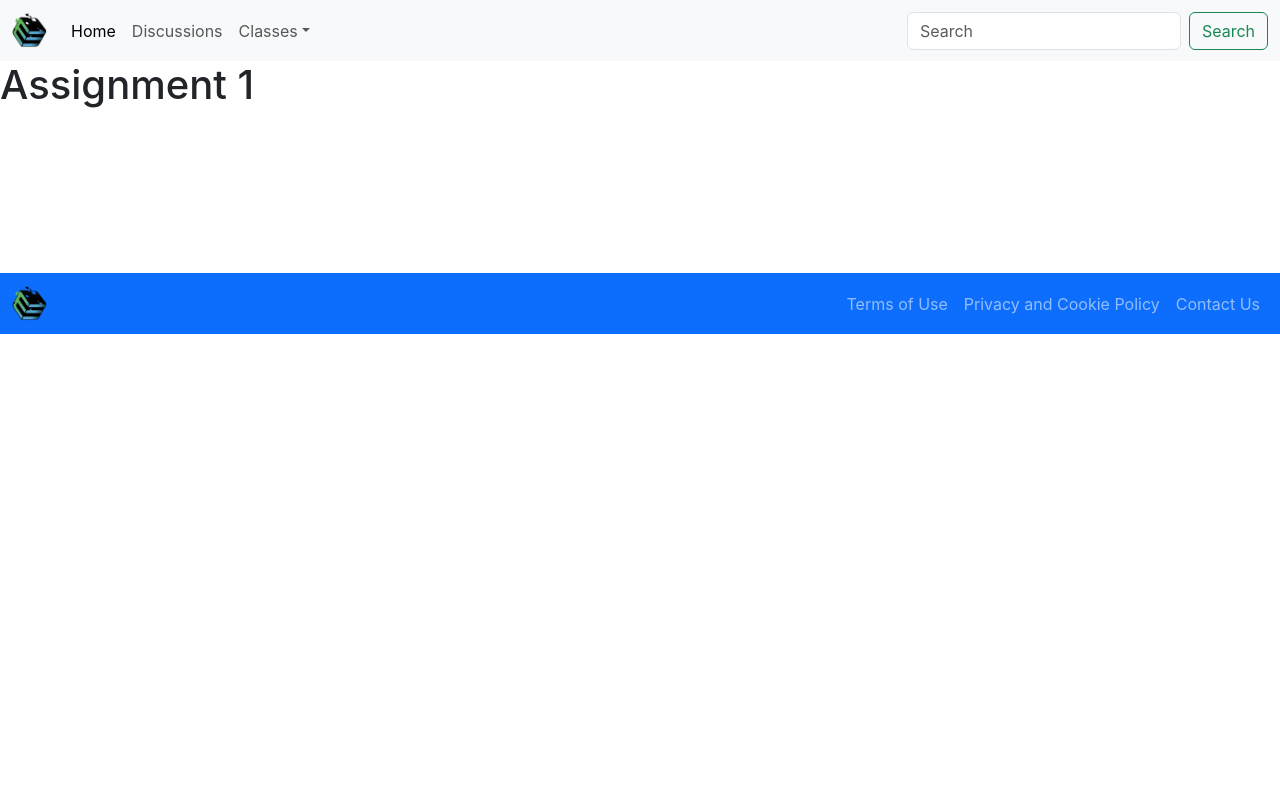
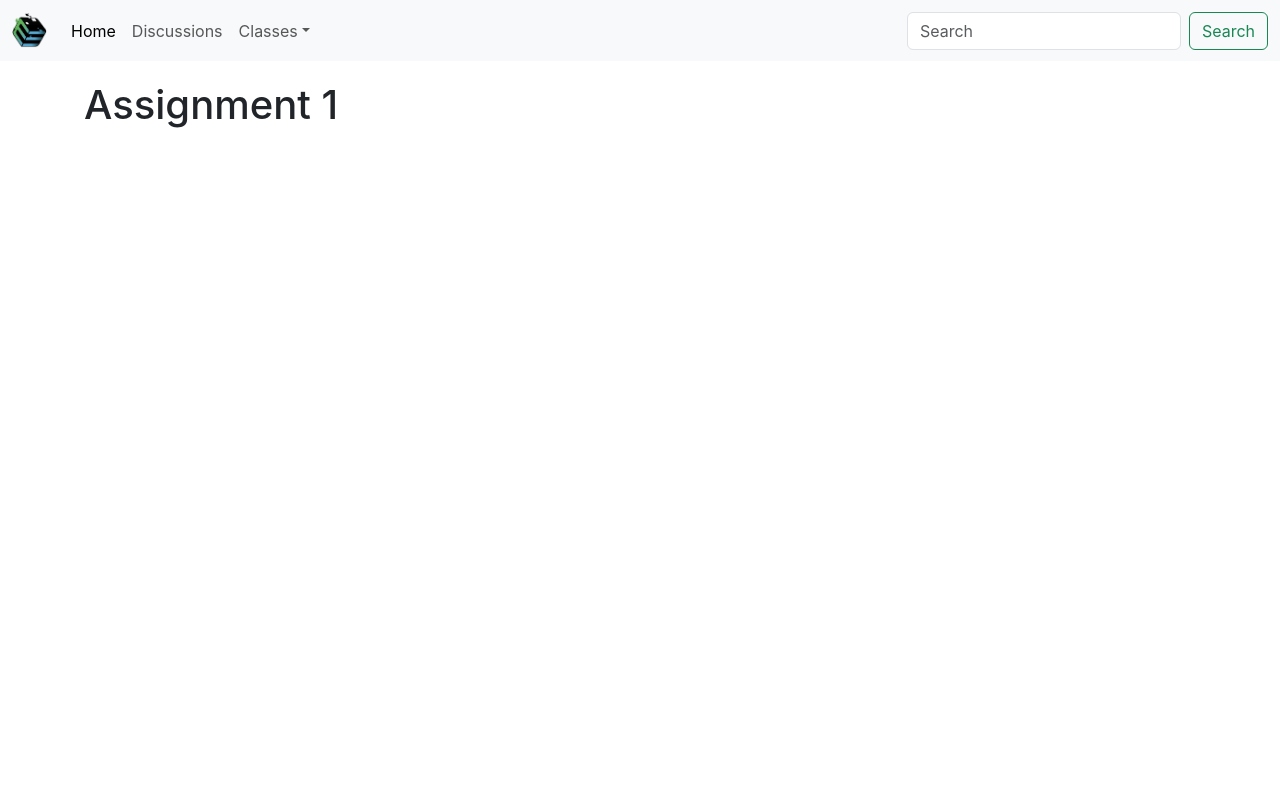
Before and after one commit to JSchneid850/COSC3810, a React (Create React App) app: page /Assignment1 in a window 1280 px wide. Shown: the top 800 px of the page. Built offline with nearby package versions, Linux system fonts and the light colour scheme.

Commit message:
Assignment 1 done

```diff
--- a/src/App.js
+++ b/src/App.js
@@ -5,7 +5,6 @@ import Home from "./pages/Home";
 import Blogs from "./pages/Blogs";
 import Contact from "./pages/Contact";
 import NoPage from "./pages/NoPage";
-import Footer from "./pages/Footer";
 import Cosc2100 from "./pages/Cosc2100";
 import Cosc3810 from "./pages/Cosc3810";
 import Cosc4920 from "./pages/Cosc4920";
@@ -27,7 +26,6 @@ export default function App() {
           <Route path="*" element={<NoPage />} />
         </Route>
       </Routes>
-      <Footer />
     </BrowserRouter>
   );
 }
--- a/src/components/pdfview.jsx
+++ b/src/components/pdfview.jsx
@@ -1,9 +1,6 @@
 function Pdfview(){
     return(
-        <div>
-            <iframe src="/sillybus.pdf" width="100%" height="auto">
-            </iframe>
-        </div>
+        <iframe src="/sillybus.pdf" width="100%" height="1000px" />
     );
 }
 
--- a/src/index.css
+++ b/src/index.css
@@ -11,3 +11,16 @@ code {
   font-family: source-code-pro, Menlo, Monaco, Consolas, 'Courier New',
     monospace;
 }
+
+.layout-container {
+  display: flex;
+  flex-direction: column;
+  width: 100%;
+  min-height: 100vh;
+}
+
+.layout-container #layout-content {
+  flex: auto;
+  width: 90%;
+  align-self: center;
+}
--- a/src/pages/Footer.jsx
+++ b/src/pages/Footer.jsx
@@ -1,4 +1,4 @@
-import { Outlet, Link } from "react-router-dom";
+import { Link } from "react-router-dom";
 
 const Footer = () => {
   return (
@@ -22,8 +22,6 @@ const Footer = () => {
             </ul>
         </div>
         </nav>
-
-      <Outlet />
     </>
   )
 };
--- /dev/null
+++ b/src/pages/Header.jsx
@@ -0,0 +1,46 @@
+
+import { Outlet, Link } from "react-router-dom";
+
+const Header = () => {
+  return (
+
+    <nav className="navbar navbar-expand-lg navbar-light bg-light">
+        <div className="container-fluid">
+          <Link className="navbar-brand" href="#">
+            <img src="E3M.png" alt="E3M logo" width="35" height="35" classname="image-fluid" />
+          </Link>
+          <button className="navbar-toggler" type="button" data-bs-toggle="collapse" data-bs-target="#navbarSupportedContent" aria-controls="navbarSupportedContent" aria-expanded="false" aria-label="Toggle navigation">
+            <span className="navbar-toggler-icon"></span>
+          </button>
+          <div className="collapse navbar-collapse" id="navbarSupportedContent">
+            <ul className="navbar-nav me-auto mb-2 mb-lg-0">
+              <li className="nav-item">
+                <Link className="nav-link active" aria-current="page" to="/">Home</Link>
+              </li>
+              <li className="nav-item">
+                <Link className="nav-link" to="/blogs">Discussions</Link>
+              </li>
+              <li className="nav-item dropdown">
+                <Link className="nav-link dropdown-toggle" to="/" id="navbarDropdown" role="button" data-bs-toggle="dropdown" aria-expanded="false">
+                  Classes
+                </Link>
+                <ul className="dropdown-menu" aria-labelledby="navbarDropdown">
+                  <li><Link className="dropdown-item" to="/Cosc2100">COSC2100</Link></li>
+                  <li><hr className="dropdown-divider"/></li>
+                  <li><Link className="dropdown-item" to="/Cosc3810">COSC3810</Link></li>
+                  <li><hr className="dropdown-divider"/></li>
+                  <li><Link className="dropdown-item" to="/Cosc4920">COSC4920</Link></li>
+                </ul>
+              </li>
+            </ul>
+            <form className="d-flex">
+              <input className="form-control me-2" type="search" placeholder="Search" aria-label="Search"/>
+              <button className="btn btn-outline-success" type="submit">Search</button>
+            </form>
+          </div>
+        </div>
+      </nav>
+    )
+};
+
+export default Header;
--- a/src/pages/Home.jsx
+++ b/src/pages/Home.jsx
@@ -1,5 +1,5 @@
 
-import { Outlet, Link } from "react-router-dom";
+import { Link } from "react-router-dom";
 
 const Home = () => {
     return (
--- a/src/pages/Layout.jsx
+++ b/src/pages/Layout.jsx
@@ -1,46 +1,18 @@
 import { Outlet, Link } from "react-router-dom";
+import Header from "./Header";
+import Footer from "./Footer";
 
 const Layout = () => {
   return (
     <>
-      <nav className="navbar navbar-expand-lg navbar-light bg-light">
-        <div className="container-fluid">
-          <Link className="navbar-brand" href="#">
-            <img src="E3M.png" alt="E3M logo" width="35" height="35" classname="image-fluid" />
-          </Link>
-          <button className="navbar-toggler" type="button" data-bs-toggle="collapse" data-bs-target="#navbarSupportedContent" aria-controls="navbarSupportedContent" aria-expanded="false" aria-label="Toggle navigation">
-            <span className="navbar-toggler-icon"></span>
-          </button>
-          <div className="collapse navbar-collapse" id="navbarSupportedContent">
-            <ul className="navbar-nav me-auto mb-2 mb-lg-0">
-              <li className="nav-item">
-                <Link className="nav-link active" aria-current="page" to="/">Home</Link>
-              </li>
-              <li className="nav-item">
-                <Link className="nav-link" to="/blogs">Discussions</Link>
-              </li>
-              <li className="nav-item dropdown">
-                <Link className="nav-link dropdown-toggle" to="/" id="navbarDropdown" role="button" data-bs-toggle="dropdown" aria-expanded="false">
-                  Classes
-                </Link>
-                <ul className="dropdown-menu" aria-labelledby="navbarDropdown">
-                  <li><Link className="dropdown-item" to="/Cosc2100">COSC2100</Link></li>
-                  <li><hr className="dropdown-divider"/></li>
-                  <li><Link className="dropdown-item" to="/Cosc3810">COSC3810</Link></li>
-                  <li><hr className="dropdown-divider"/></li>
-                  <li><Link className="dropdown-item" to="/Cosc4920">COSC4920</Link></li>
-                </ul>
-              </li>
-            </ul>
-            <form className="d-flex">
-              <input className="form-control me-2" type="search" placeholder="Search" aria-label="Search"/>
-              <button className="btn btn-outline-success" type="submit">Search</button>
-            </form>
-          </div>
+      <div class="layout-container">
+        <Header />
+        <div id='layout-content'>
+          <Outlet />
         </div>
-      </nav>
+        <Footer />
+      </div>
 
-      <Outlet />
     </>
   )
 };
--- a/src/pages/assignment1.jsx
+++ b/src/pages/assignment1.jsx
@@ -2,8 +2,10 @@
 import Pdfview from '../components/pdfview.jsx';
 
 const Assignment = () => {
-    return (<><h1>Assignment 1</h1>
-    <Pdfview />
+    return (
+    <>
+        <h1 style={{padding: "20px"}}>Assignment 1</h1>
+            <Pdfview />
     </>
     );
 }
```
